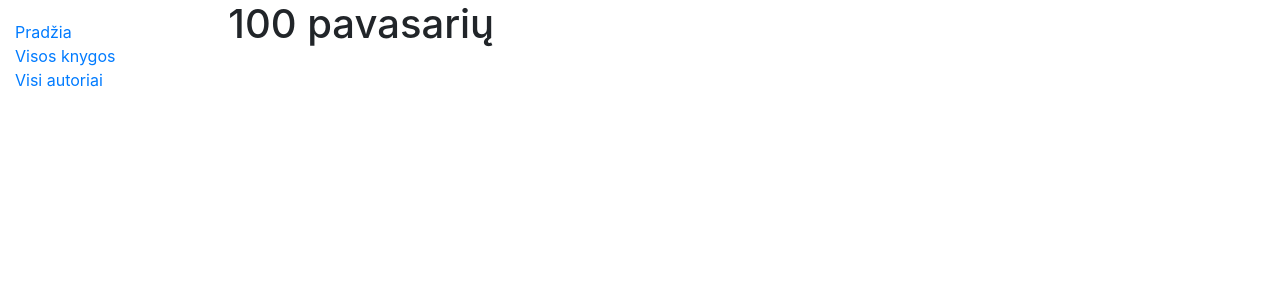
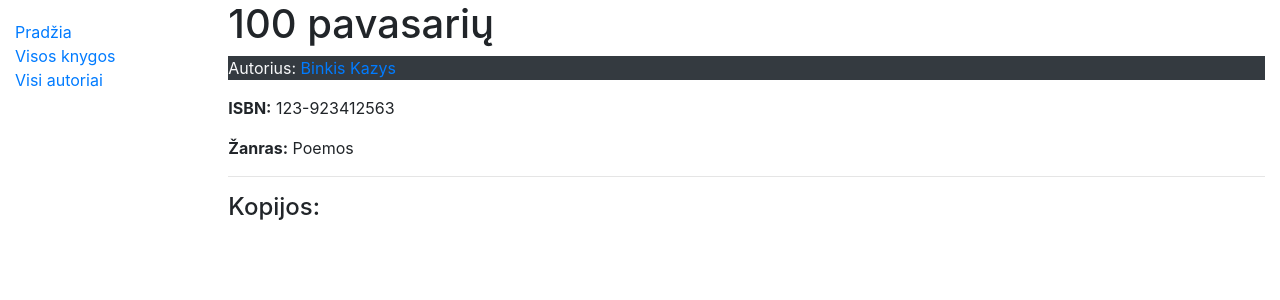
Before and after one commit to regis1986/djangoptu14, a Django app: page /library/books/5 in a window 1280 px wide. Shown: the top 300 px of the page. Run offline with Django 4.2, Linux system fonts and the light colour scheme; data comes from the database, SQL or seed files in the repository; some libraries are stand-ins or nearby versions.

Commit message:
paskaita 5b, booklist sablone pridetas  ifas, bookdetailview iki kopiju

```diff
--- a/library/templates/book_detail.html
+++ b/library/templates/book_detail.html
@@ -2,7 +2,9 @@
 
 {% block content %}
 <h1>{{ book.title }}</h1>
-
-
-
+<p class="text-light bg-dark">Autorius: <a href="{% url 'author-one' book.author.id %}">{{ book.author }}</a></p>
+<p><strong>ISBN:</strong> {{ book.isbn }} </p>
+<p><strong>Žanras:</strong> {{ book.genre.all|join:',' }} </p>
+<hr/>
+<h4>Kopijos: </h4>
 {% endblock %}
--- a/library/templates/book_list.html
+++ b/library/templates/book_list.html
@@ -2,11 +2,15 @@
 
 {% block content %}
 <h1>Knygų sąrašas:</h1>
+{% if book_list %}
 <ul>
   {% for book in book_list %}
   <li><a href="{% url 'book-one' book.id %}"> {{ book.title }} </a> - {{ book.author }}</li>
   {% endfor %}
 </ul>
+{% else %}
+<p>Bibliotekoje knygų nėra</p>
+{% endif %}
 
 
 
```
